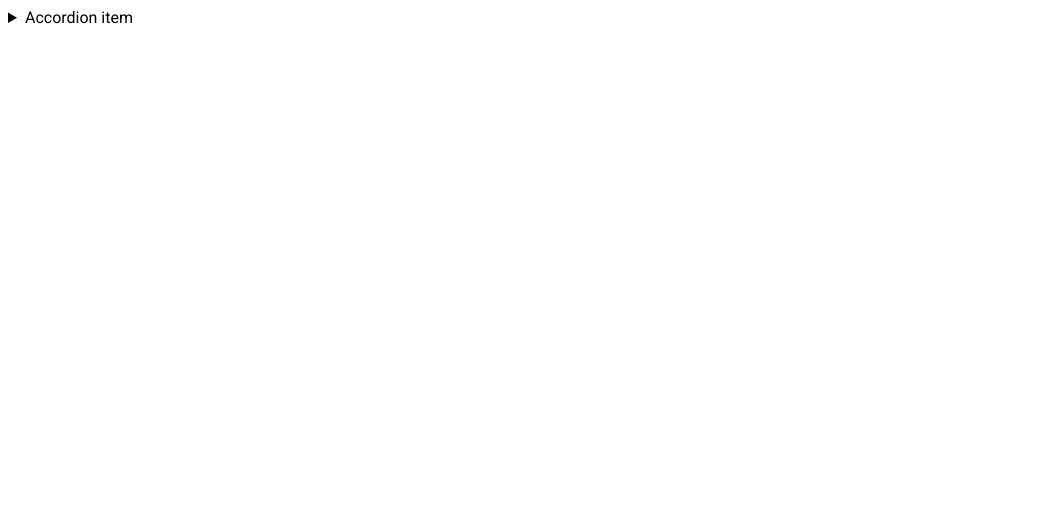
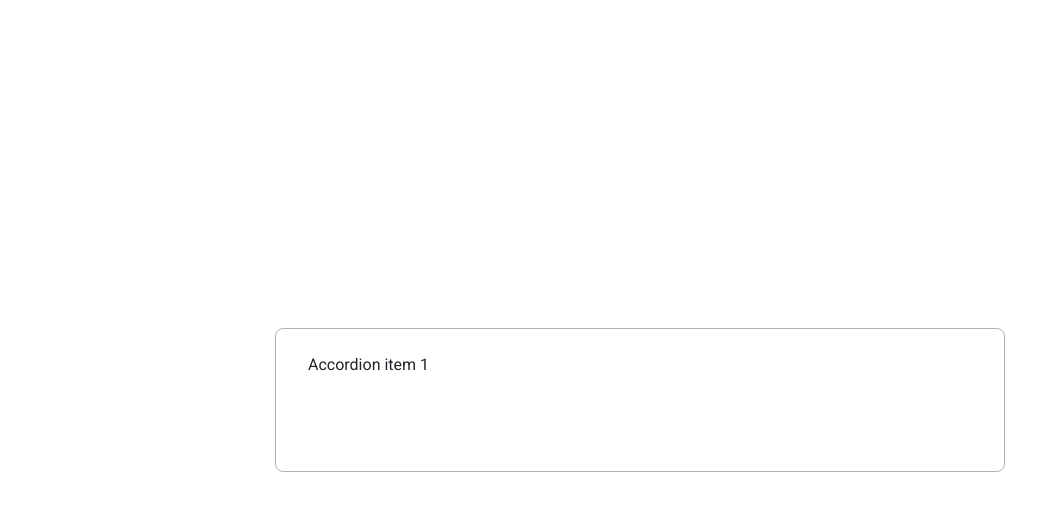
Before and after one commit to js-tasks-ru/htmlcss-20210513_aleksandr-babich, a website: page 03-lection1/02-accordion/index.html in a window 1280 px wide. Shown: the whole page, without its empty margins (0-1060 px from the left). Drawn offline with nearby package versions, Linux system fonts and the light colour scheme.

Commit message:
03-lection1-02-accordion: Solved 02-accordion

```diff
--- a/03-lection1/02-accordion/accordion.css
+++ b/03-lection1/02-accordion/accordion.css
@@ -1 +1,55 @@
 /* Стилизация аккордеона */
+.wrapper {
+    display: flex;
+    min-height: 100vh;
+    flex-direction: column;
+    justify-content: center;
+    align-items: center;
+}
+
+.details {
+    width: 730px;
+    height: 144px;
+    background: var(--white);
+    border: 1px solid var(--grey-3);
+    box-sizing: border-box;
+    border-radius: 8px;
+}
+
+.details[open] {
+    height: 100%;
+}
+
+.accordion__summary {
+    width: 158.86px;
+    min-height: 24px;
+    margin-top: 24px;
+    margin-left: 32px;
+    font-style: normal;
+    font-weight: normal;
+    font-size: 16px;
+    line-height: 24px;
+    color: var(--black);
+    list-style: none;
+}
+
+.accordion__summary::-webkit-details-marker {  /* нестандартный псевдоэлемент Google Chrome */
+    display: none;
+}
+
+.accordion__item {
+    display: block;
+    margin-left: 32px;
+    margin-right: 49px;
+    margin-bottom: 8px;
+    font-style: normal;
+    font-weight: normal;
+    font-size: 16px;
+    line-height: 24px;
+    /* or 150% */
+    color: var(--grey-4);
+}
+
+.accordion__item:last-child {
+    margin-bottom: 32px;
+}
--- a/03-lection1/02-accordion/index.html
+++ b/03-lection1/02-accordion/index.html
@@ -1,18 +1,23 @@
 <!DOCTYPE html>
-<!-- Страница с аккордеоном -->
 <html lang="ru">
     <head>
+        <link rel="stylesheet" href="../../node_modules/normalize.css/normalize.css">
         <link rel="stylesheet" href="../../assets/css/main.css">
         <link rel="stylesheet" href="./accordion.css">
     </head>
-    <body>
-        <details>
-            <summary>
-                Accordion item
+    <body class="wrapper">
+        <details class="details">
+            <summary class="accordion__summary">
+                Accordion item 1
             </summary>
-            <p>
-                Hidden content
-            </p>
+            <div class="accordion__item">
+                <p>
+                    Amet minim mollit non deserunt ullamco est sit aliqua dolor do amet sint. Velit officia consequat duis enim velit mollit. Exercitation veniam consequat sunt nostrud amet.
+                </p>
+                <p>
+                    Amet minim mollit non deserunt ullamco est sit aliqua dolor do amet sint. Velit officia consequat duis enim velit mollit. Exercitation veniam consequat sunt nostrud amet.
+                </p>
+            </div>
         </details>
     </body>
 </html>
```
